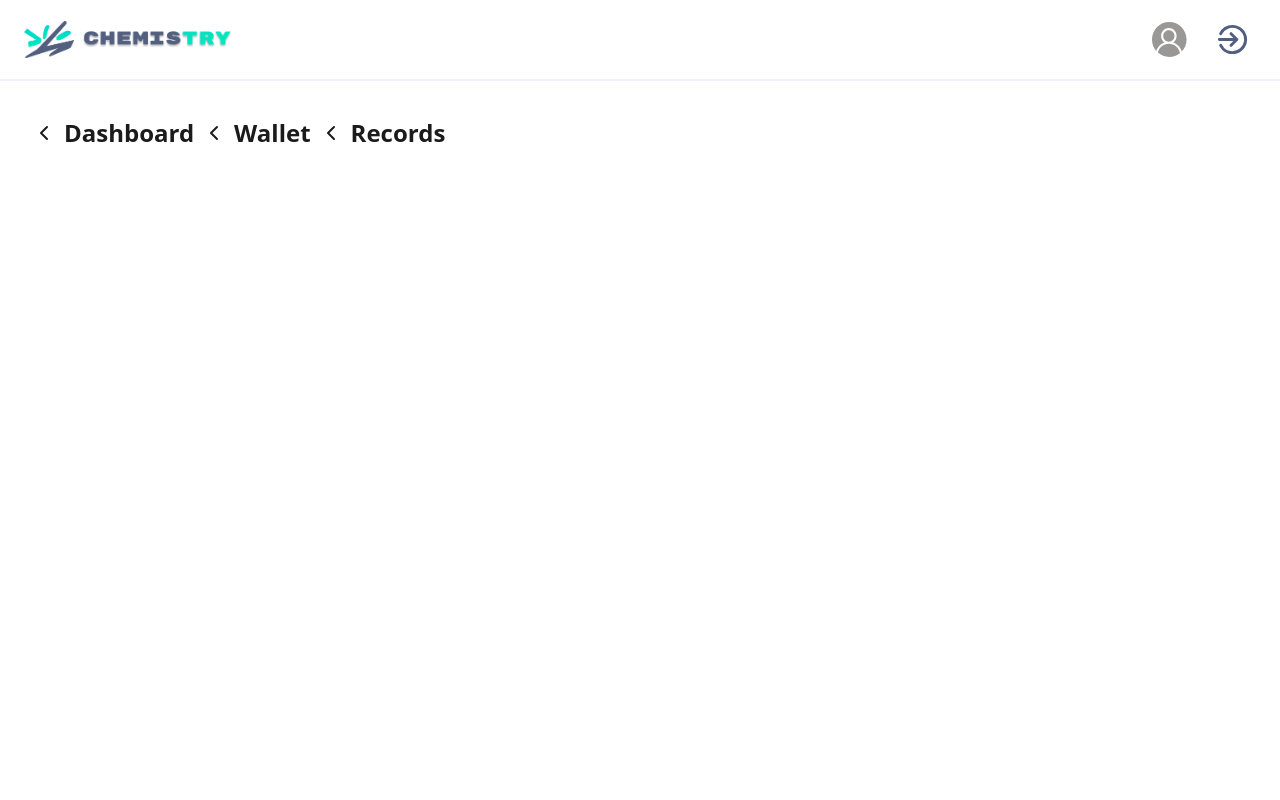
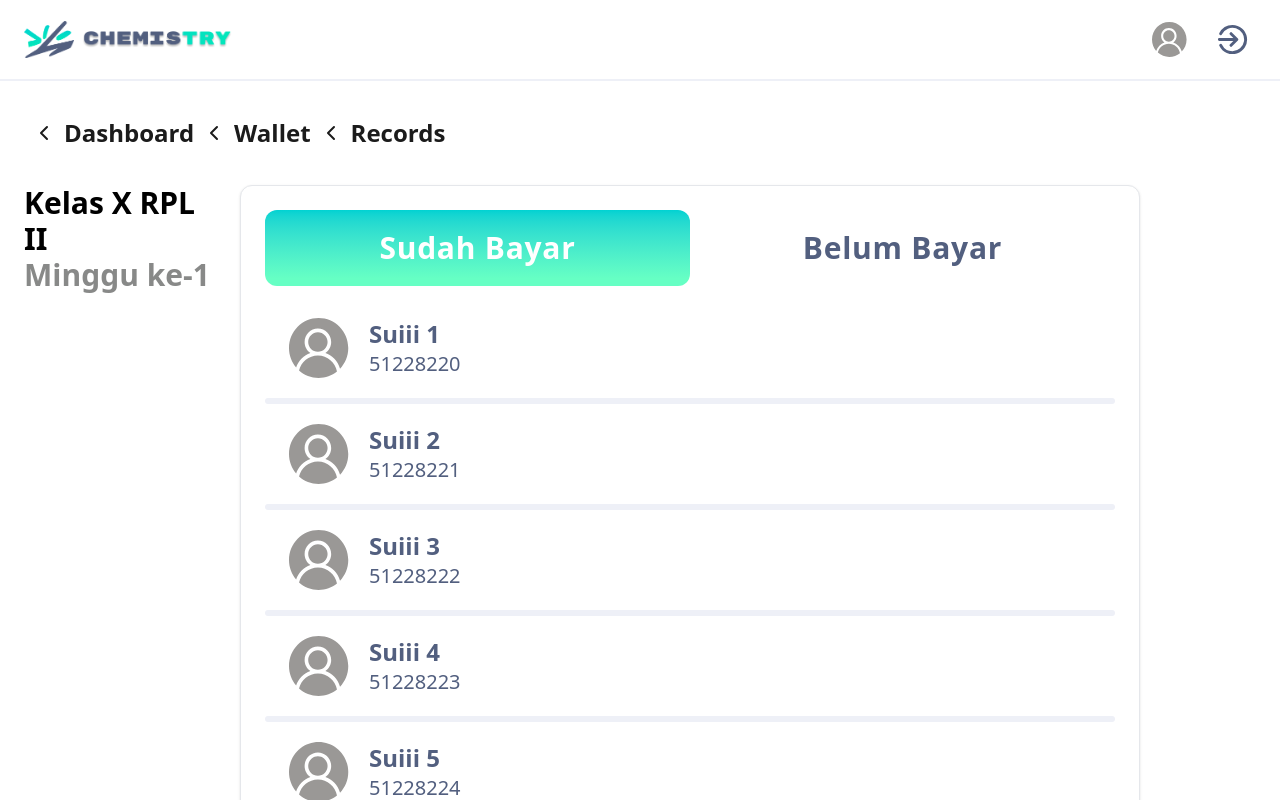
Before and after one commit to nabildzr/chemistry-fe, a Next.js app: page /records in a window 1280 px wide. Shown: the top 800 px of the page. Built offline with nearby package versions, Linux system fonts and the light colour scheme.

Commit message:
add RecordItem component; enhance records page with payment status toggle and integrate Google Fonts

```diff
--- a/src/app/globals.css
+++ b/src/app/globals.css
@@ -1,4 +1,6 @@
 @import "tailwindcss";
+@import url('https://fonts.googleapis.com/css2?family=Inter:ital,opsz,wght@0,14..32,100..900;1,14..32,100..900&display=swap');
+
 
 :root {
   --background: #ffffff;
--- a/src/app/records/page.tsx
+++ b/src/app/records/page.tsx
@@ -1,8 +1,16 @@
+"use client";
+import React, { useState } from "react";
+import GridCard from "@/components/grid-card";
 import TitleWithPath from "@/components/TitleWithPathArray";
 import UserPageLayout from "@/components/userPageLayout";
-import React from "react";
+import Image from "next/image";
+import RecordItem from "@/components/RecordItem";
 
 const Page = () => {
+  const [activeSide, setActiveSide] = useState<
+    "sudahBayar" | "belumBayar" | null
+  >("sudahBayar");
+
   return (
     <>
       <UserPageLayout>
@@ -10,6 +18,68 @@ const Page = () => {
           currentPath={"Records"}
           previousPaths={["Dashboard", "Wallet"]}
         />
+
+        <div className="mt-5 grid md:grid-cols-[200px_minmax(500px,_1fr)_100px] gap-4">
+          <div>
+            <h2 className="font-bold text-2xl md:text-3xl">Kelas X RPL II</h2>
+            <h2 className="font-bold text-2xl md:text-3xl text-tertiary">
+              Minggu ke-1
+            </h2>
+          </div>
+          <GridCard className=" z-20">
+            <div className="grid md:grid-cols-2 mb-3">
+              {/* Sudah Bayar */}
+              <div
+                onClick={() => setActiveSide("sudahBayar")}
+                className={`${
+                  activeSide === "sudahBayar"
+                    ? "bg-gradient-to-t from-[#66ffc4] to-[#00D2D2] from-10% to-100% text-white"
+                    : "bg-transparent text-[#525F7F] hover:text-black"
+                }  py-5 px-6 rounded-xl text-3xl font-bold justify-center text-center cursor-pointer transition-all duration-300 select-none`}
+              >
+                <p className="tracking-wide ">Sudah Bayar</p>
+              </div>
+
+              {/* Belum Bayar */}
+                <div
+                onClick={() => setActiveSide("belumBayar")}
+                className={`${
+                  activeSide === "belumBayar"
+                  ? "bg-gradient-to-t from-[#66ffc4] to-[#00D2D2] from-10% to-100% text-white "
+                  : "bg-transparent text-[#525F7F] hover:text-black"
+                } py-5 px-6 rounded-xl text-3xl font-bold justify-center text-center cursor-pointer transition-all duration-300 select-none`}
+                >
+                <p className="tracking-wide select-none">Belum Bayar</p>
+                </div>
+            </div>
+
+            {activeSide === "sudahBayar" && (
+              <div className="flex flex-col overflow-y-auto max-h-full-z-10">
+                {Array.from({ length: 10 }).map((_, index) => (
+                  <RecordItem
+                    index={index}
+                    key={index}
+                    name={`Suiii ${index + 1}`}
+                    username={`5122822${index}`}
+                  />
+                ))}
+              </div>
+            )}
+
+            {activeSide === "belumBayar" && (
+              <div className="flex flex-col overflow-y-auto max-h-full-z-10">
+                {Array.from({ length: 3 }).map((_, index) => (
+                  <RecordItem
+                    index={index}
+                    key={index}
+                    name={`Suiii ${index + 1}`}
+                    username={`5122822${index}`}
+                  />
+                ))}
+              </div>
+            )}
+          </GridCard>
+        </div>
       </UserPageLayout>
     </>
   );
--- a/src/app/wallet/page.tsx
+++ b/src/app/wallet/page.tsx
@@ -43,9 +43,12 @@ const Page = () => {
                   className="group-hover:text-black duration-300"
                 />
               </Link>
-              <h2 className="font-bold text-sm md:text-2xl md:hidden flex text-secondary  items-center ">
-                <ChevronRight size={30} />
-              </h2>
+
+              <Link href={"/records"} className="font-bold text-sm md:text-2xl md:hidden flex text-secondary  items-center ">
+                <h2 className="">
+                  <ChevronRight size={30} />
+                </h2>
+              </Link>
             </div>
 
             {/* Manager */}
@@ -190,7 +193,7 @@ const Page = () => {
         </div>
 
         <div className="grid grid-cols-2 gap-5 md:gap-10 items-start">
-          <IncomeAndExpense/>
+          <IncomeAndExpense />
         </div>
       </UserPageLayout>
 
--- /dev/null
+++ b/src/components/RecordItem.tsx
@@ -0,0 +1,31 @@
+import RecordItemProps from "@/types/recordItem";
+import Image from "next/image";
+import React from "react";
+
+const RecordItem = ({ index, name, username }: RecordItemProps) => {
+  return (
+    <div
+      className={`hover:bg-[#EEF0F7] ${
+        index === 0 ? "rounded-t-xl" : ""
+      } rounded-b-md`}
+      onClick={() => console.log(index)}
+    >
+      <div className="transition-all duration-300 flex px-6 py-5 p-1 gap-5 ">
+        <Image
+          src="/assets/icon/user.svg"
+          alt="User"
+          width={60}
+          height={60}
+          className=""
+        />
+        <div className="flex flex-col text-[#525F7F]">
+          <p className="text-2xl font-bold">{name}</p>
+          <p className="text-xl font-medium">{username}</p>
+        </div>
+      </div>
+      <hr className="border-b-5 rounded-xl border-[#EEF0F7]" />
+    </div>
+  );
+};
+
+export default RecordItem;
--- a/src/components/TitleWithPath.tsx
+++ b/src/components/TitleWithPath.tsx
@@ -11,7 +11,7 @@ const TitleWithPath = ({ currentPath, previousPath }: TitleWithPathProps) => {
   const lowerCasePreviousPath = previousPath?.toLowerCase();
 
   return (
-    <h1 className="t-3xl font-bold text-[#1b1b1b] mb-8 flex items-center">
+    <h1 className={` font-bold text-[#1b1b1b] mb-8 flex items-center`}>
       {/* path 1 */}
       <Link
         href={`/${lowerCasePreviousPath}`}
@@ -19,7 +19,7 @@ const TitleWithPath = ({ currentPath, previousPath }: TitleWithPathProps) => {
       >
         <ChevronLeft
           size={40}
-          className="p-2 text-3xl  rounded-full cursor-pointer"
+          className="p-2  rounded-full cursor-pointer"
         />
         {previousPath}
       </Link>
--- a/src/components/TitleWithPathArray.tsx
+++ b/src/components/TitleWithPathArray.tsx
@@ -17,11 +17,11 @@ const TitleWithPath = ({ currentPath, previousPaths }: TitleWithPathProps) => {
           <React.Fragment key={index}>
             <Link
               href={`/${lowerCasePath}`}
-              className="flex transition-colors text-2xl duration-200 items-center hover:text-[#525F7F]"
+              className="flex transition-colors text-base md:text-2xl  duration-200 items-center hover:text-[#525F7F]"
             >
               <ChevronLeft
                 size={40}
-                className="p-2 text-3xl rounded-full cursor-pointer"
+                className="p-2 text-xl md:text-2xl rounded-full cursor-pointer"
               />
               {path}
             </Link>
@@ -30,7 +30,7 @@ const TitleWithPath = ({ currentPath, previousPaths }: TitleWithPathProps) => {
         );
       })}
       {/* Current Path */}
-      <div className="flex text-2xl items-center">
+      <div className="flex text-base md:text-2xl items-center">
         <ChevronLeft size={40} className="p-2" />
         {currentPath?.replace(/^\//, "")?.replace(/^(.)/, (match) =>
           match.toUpperCase()
--- /dev/null
+++ b/src/types/recordItem.ts
@@ -0,0 +1,7 @@
+type RecordItemProps = {
+  index: number;
+  name: string;
+  username: string;
+};
+
+export default RecordItemProps;
```
